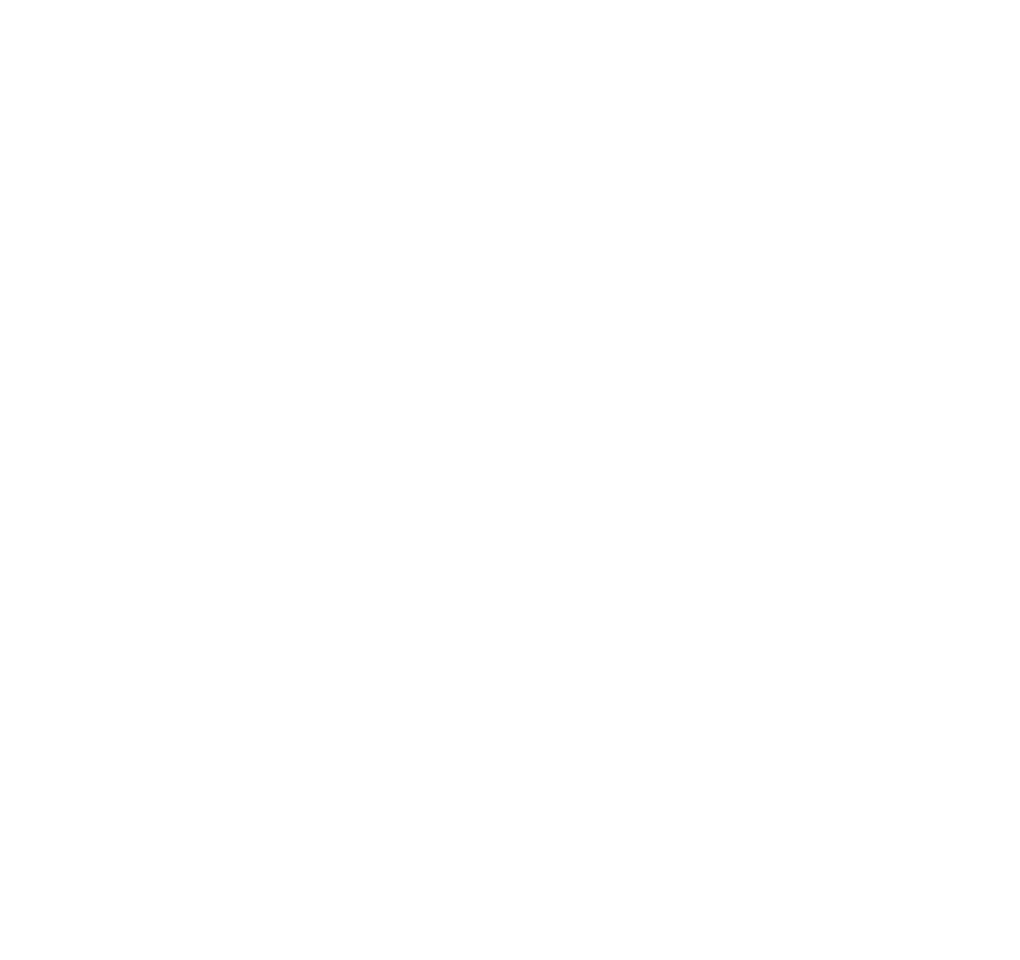
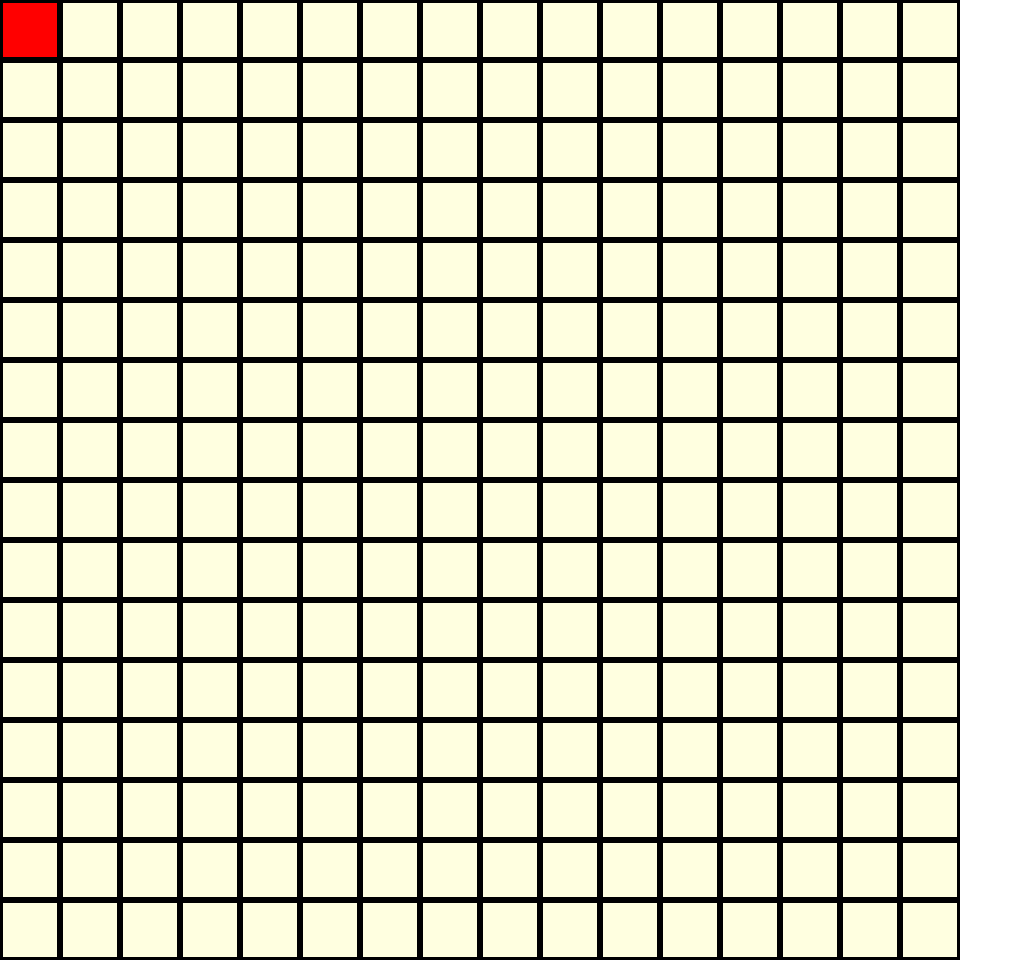
Before and after one commit to YunT96/Etch-a-Sketch, a plain HTML site: page index.html in a window 1280 px wide. Shown: the whole page, without its empty margins (0-1020 px from the left). Before the commit the page ends 800 px from the top, so only its background shows below. Drawn offline with Linux system fonts and the light colour scheme.

Commit message:
Setup grid and logic to change color
-Set up initial grid with size 16x16
-Add event listener to change grid color when hovered over

```diff
--- a/index.html
+++ b/index.html
@@ -7,7 +7,7 @@
     <link rel="stylesheet" href="style.css">
 </head>
 <body>
-
+    <div class="grid-container"></div>
 
 
 
--- a/script.js
+++ b/script.js
@@ -1 +1,15 @@
 console.log("Script Loaded");
+
+const gridContainer = document.querySelector(".grid-container");
+
+let boxNum = 256;
+
+for (let i = 0; i < boxNum; i++){
+    const box = document.createElement("div");
+    box.classList.add("box");
+    gridContainer.appendChild(box);
+
+    box.addEventListener("mouseover", () =>{
+        box.classList.add("hover");
+    });
+}
--- a/style.css
+++ b/style.css
@@ -0,0 +1,22 @@
+* {
+    box-sizing: border-box;
+    padding: 0;
+    margin: 0;
+}
+.grid-container{
+    display: flex;
+    flex-wrap: wrap;
+    width: 960px;
+    height: 960px;
+    background-color: lightyellow;
+}
+
+.box{
+    border-style: solid;
+    width: 60px;
+    height: 60px;
+}
+
+.hover{
+    background-color: red;
+}
```
